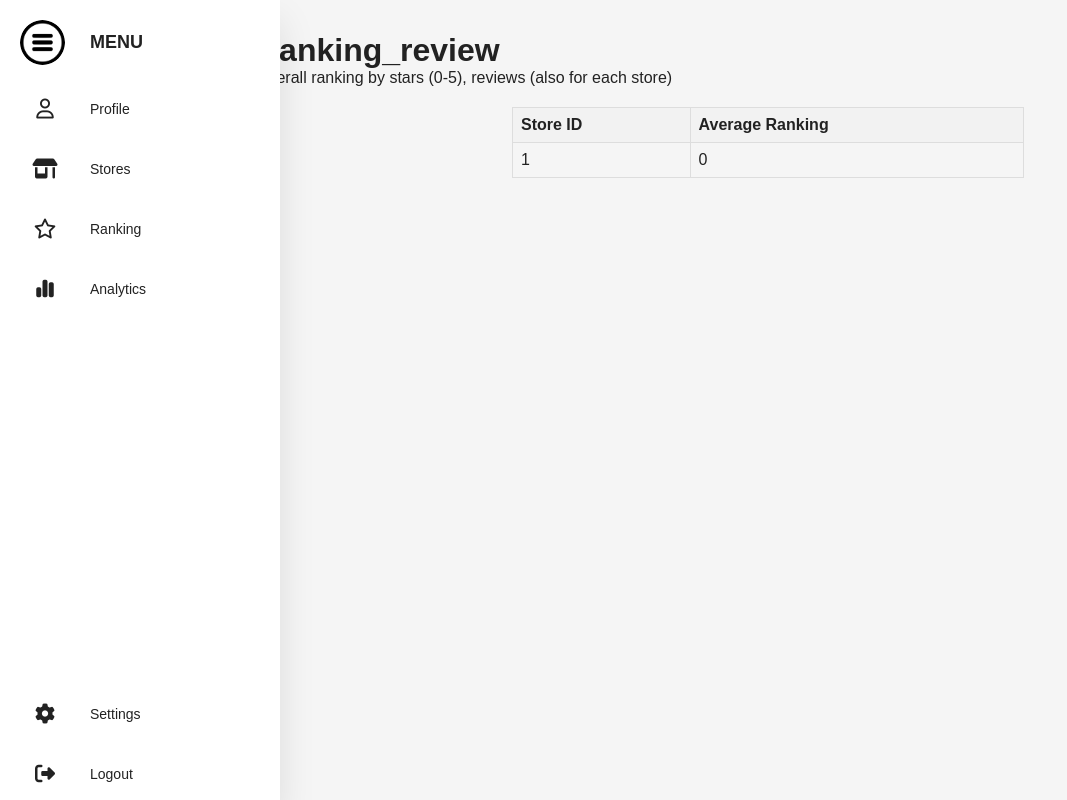
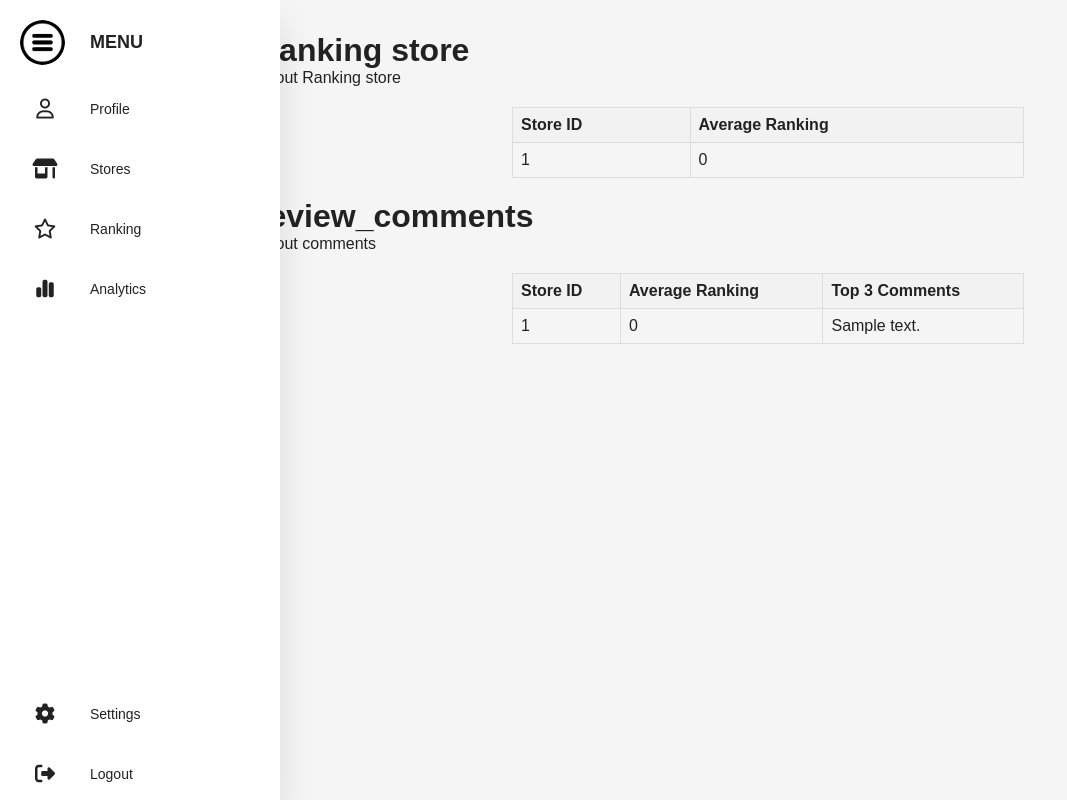
Before and after one commit to jiyeon0101/BDA, a PHP site: page /Reveiw_sysytem_jihye/review.php in a window 1280 px wide. Shown: the whole page, without its empty margins (0-1067 px from the left). Run offline with PHP 8.4, Linux system fonts and the light colour scheme; tables that the repository leaves empty or names only in its code hold one stand-in row (values such as "Sample post").

Commit message:
Update review.php

```diff
--- a/Reveiw_sysytem_jihye/review.php
+++ b/Reveiw_sysytem_jihye/review.php
@@ -78,8 +78,9 @@
         </ul>
     </nav>
     <div class="section">
-        <h1>Ranking_review</h1>
-        <span>Overall ranking by stars (0-5), reviews (also for each store)</span>
+        <h1>Ranking store</h1>
+        <span>About Ranking store</span>
+        <div>
         <?php
             $servername = "localhost";
             $username = "root";
@@ -116,6 +117,60 @@
             // 연결 종료
             $conn->close();
         ?>
-    </div>
+        </div>
+        <h1>review_comments</h1>
+        <span>About comments</span>
+        <div>
+        <?php
+        $servername = "localhost";
+        $username = "root";
+        $password = "";
+        $dbname = "restaurant_data";
+
+        // MySQL 연결
+        $conn = new mysqli($servername, $username, $password, $dbname);
+
+        // 연결 확인
+        if ($conn->connect_error) {
+            die("Connection failed: " . $conn->connect_error);
+        }
+
+        // 각 상점별 평균 랭킹 쿼리
+        $sql = "SELECT store_ID, AVG(ranking) as avg_ranking
+                FROM Reviews
+                GROUP BY store_ID
+                ORDER BY avg_ranking ASC";
+
+        $result = $conn->query($sql);
+
+        // 결과 출력
+        if ($result->num_rows > 0) {
+            echo "<table><tr><th>Store ID</th><th>Average Ranking</th><th>Top 3 Comments</th></tr>";
+            while ($row = $result->fetch_assoc()) {
+                $storeID = $row["store_ID"];
+                $avgRanking = $row["avg_ranking"];
+
+                // 각 상점별 상위 3개 코멘트 쿼리
+                $commentSql = "SELECT comments FROM Reviews WHERE store_ID = '$storeID' ORDER BY ranking ASC LIMIT 3";
+                $commentResult = $conn->query($commentSql);
+
+                // 코멘트 출력
+                $comments = [];
+                while ($commentRow = $commentResult->fetch_assoc()) {
+                    $comments[] = $commentRow["comments"];
+                }
+
+                echo "<tr><td>" . $storeID . "</td><td>" . $avgRanking . "</td><td>" . implode(", ", $comments) . "</td></tr>";
+            }
+            echo "</table>";
+        } else {
+            echo "No results found.";
+        }
+
+        // 연결 종료
+        $conn->close();
+        ?>
+
+        </div>
 </body>
 </html>
```
